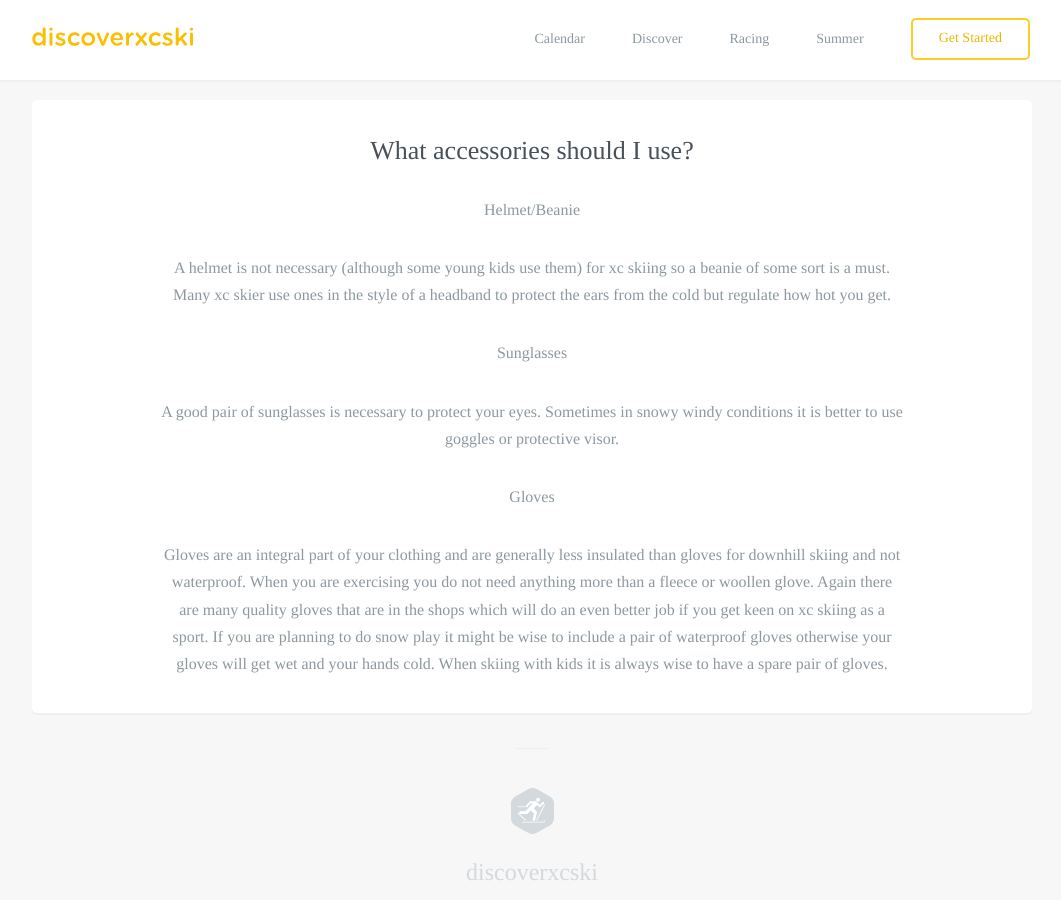
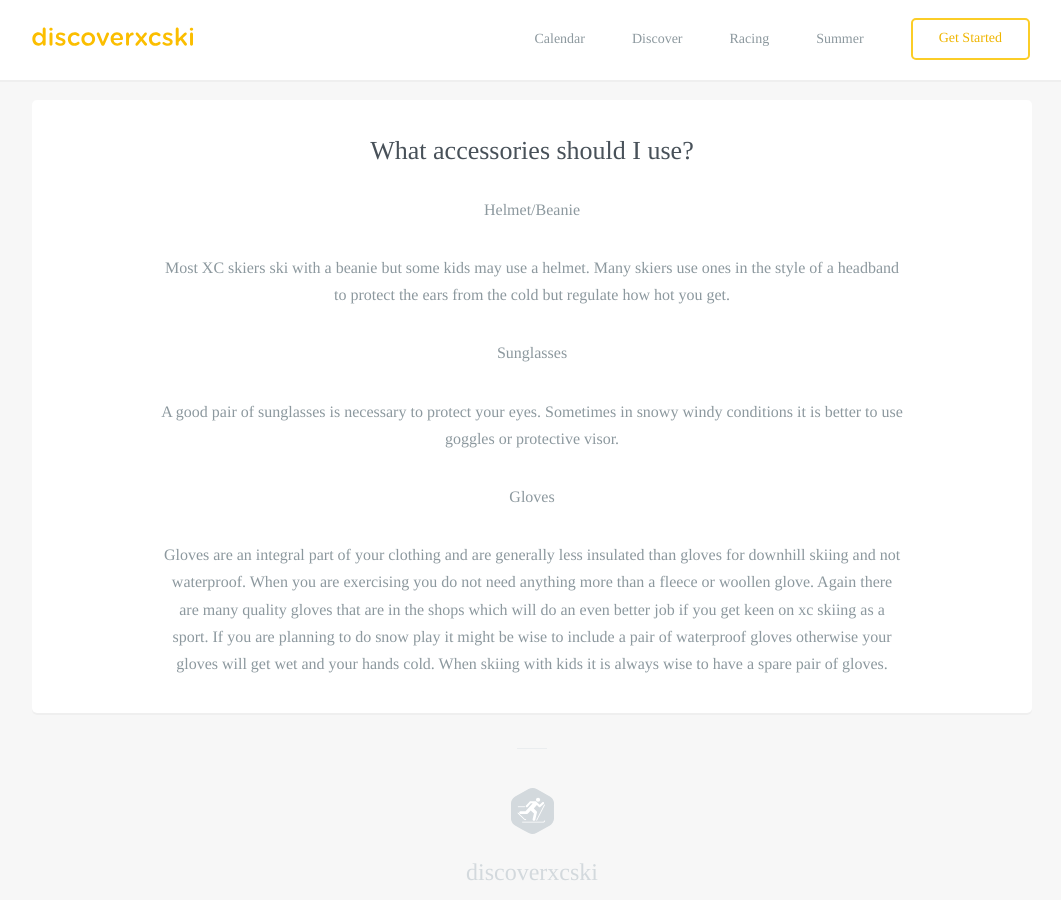
Before and after one commit to robcatto/robcatto.github.io, a Jekyll site: the page built from get-started/clothing/index.html, in a window 1280 px wide and 900 px high, scrolled down 973 px. Shown: the whole window, without its empty margins (108-1169 px from the left). Built offline with Jekyll 4.4.1, drawn with Linux system fonts in a browser that asks for light colours; some web fonts are replaced; Markdown is read by kramdown in place of the engine named in the settings.

Commit message:
Update index.html

```diff
--- a/get-started/clothing/index.html
+++ b/get-started/clothing/index.html
@@ -56,7 +56,7 @@ layout: default
                 <section class="mobile_section">
                     <h3>What accessories should I use?</h3>
                     <p>Helmet/Beanie
-                   <p>A helmet is not necessary (although some young kids use them) for xc skiing so a beanie of some sort is a must.  Many xc skier use ones in the style of a headband to protect the ears from the cold but regulate how hot you get.
+                   <p>Most XC skiers ski with a beanie but some kids may use a helmet. Many skiers use ones in the style of a headband to protect the ears from the cold but regulate how hot you get.
                      <p>Sunglasses
                        <p>A good pair of sunglasses is necessary to protect your eyes.  Sometimes in snowy windy conditions it is better to use goggles or protective visor.
                         <p>Gloves
```
